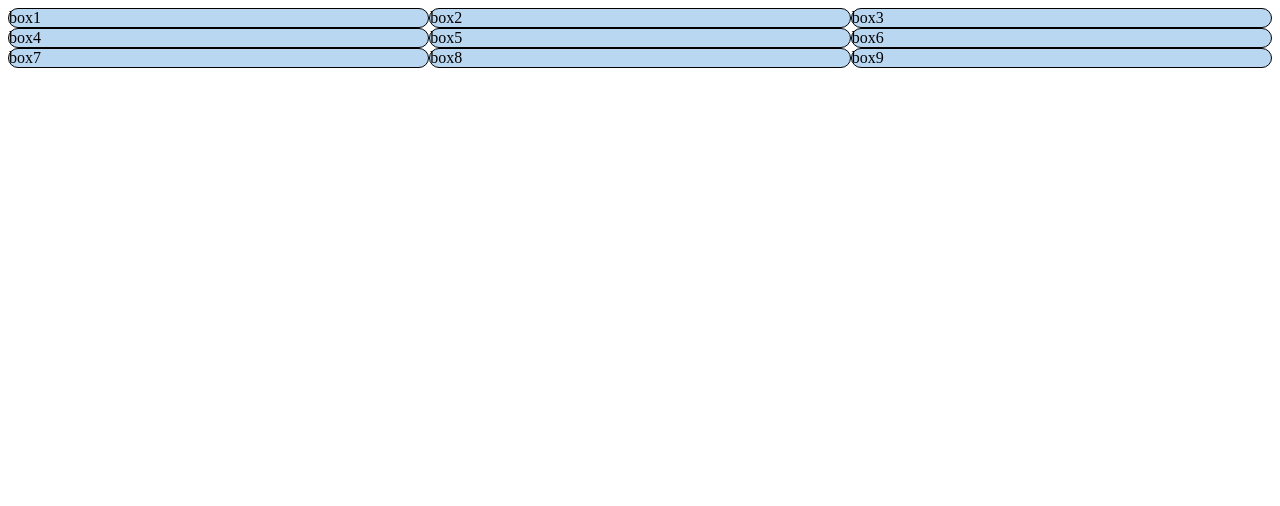
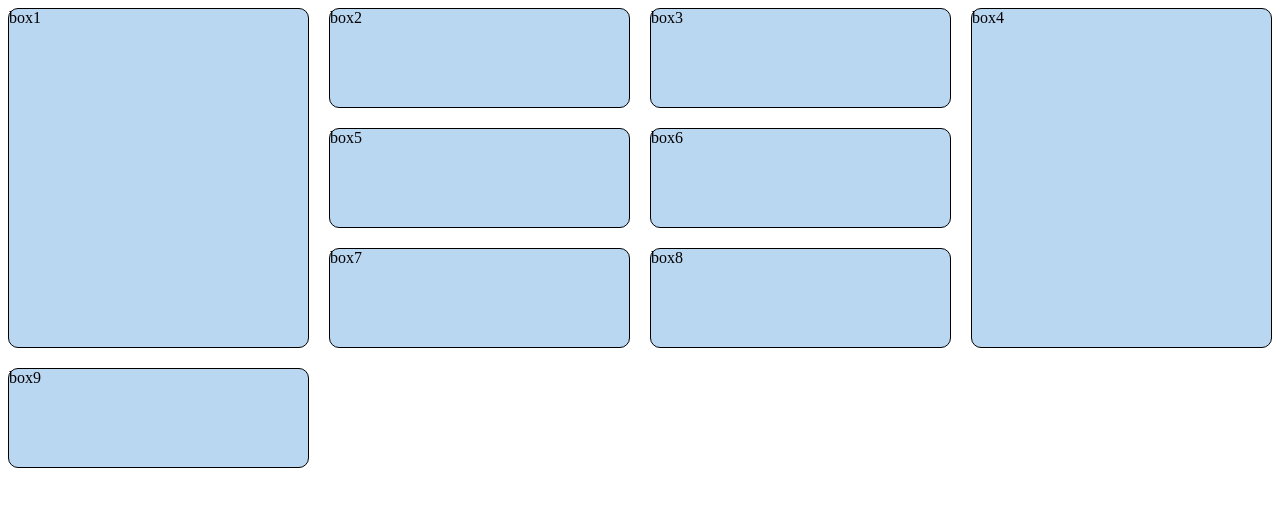
Before and after one commit to HarikaPenukonda/grids-chroma, a plain HTML site: page index.html in a window 1280 px wide. Drawn offline with Linux system fonts and the light colour scheme.

Commit message:
grid-row and grid-column

```diff
--- a/index.css
+++ b/index.css
@@ -5,6 +5,18 @@
 }
 .main{
     display: grid;
-    grid-template-columns: repeat(3,1fr);
-    grid-template-rows: minmax(100,auto);
+    grid-template-columns: repeat(4,1fr);
+    grid-auto-rows: minmax(100px,auto);
+    grid-gap: 20px;
 }
+.box1{
+    grid-row: 1/4;
+}
+.box4{
+    grid-column: 4/-1;
+    grid-row: 4/-1;
+}
+/* .box7{
+    grid-column: 2/4;
+    grid-row: 3/4;
+} */
```
